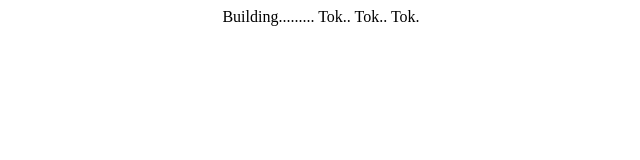
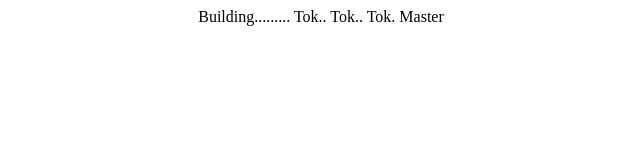
Before and after one commit to Ediliu13/ediliu13.github.io, a plain HTML site: page index.html in a window 1280 px wide. Shown: the whole page, without its empty margins (319-959 px from the left). Drawn offline with Linux system fonts and the light colour scheme.

Commit message:
add text

```diff
--- a/index.html
+++ b/index.html
@@ -13,7 +13,7 @@
 
 
 <body>
-	<center>Building......... Tok.. Tok.. Tok.</center>
+	<center>Building......... Tok.. Tok.. Tok. Master</center>
 </body>
 
 </html>
```
